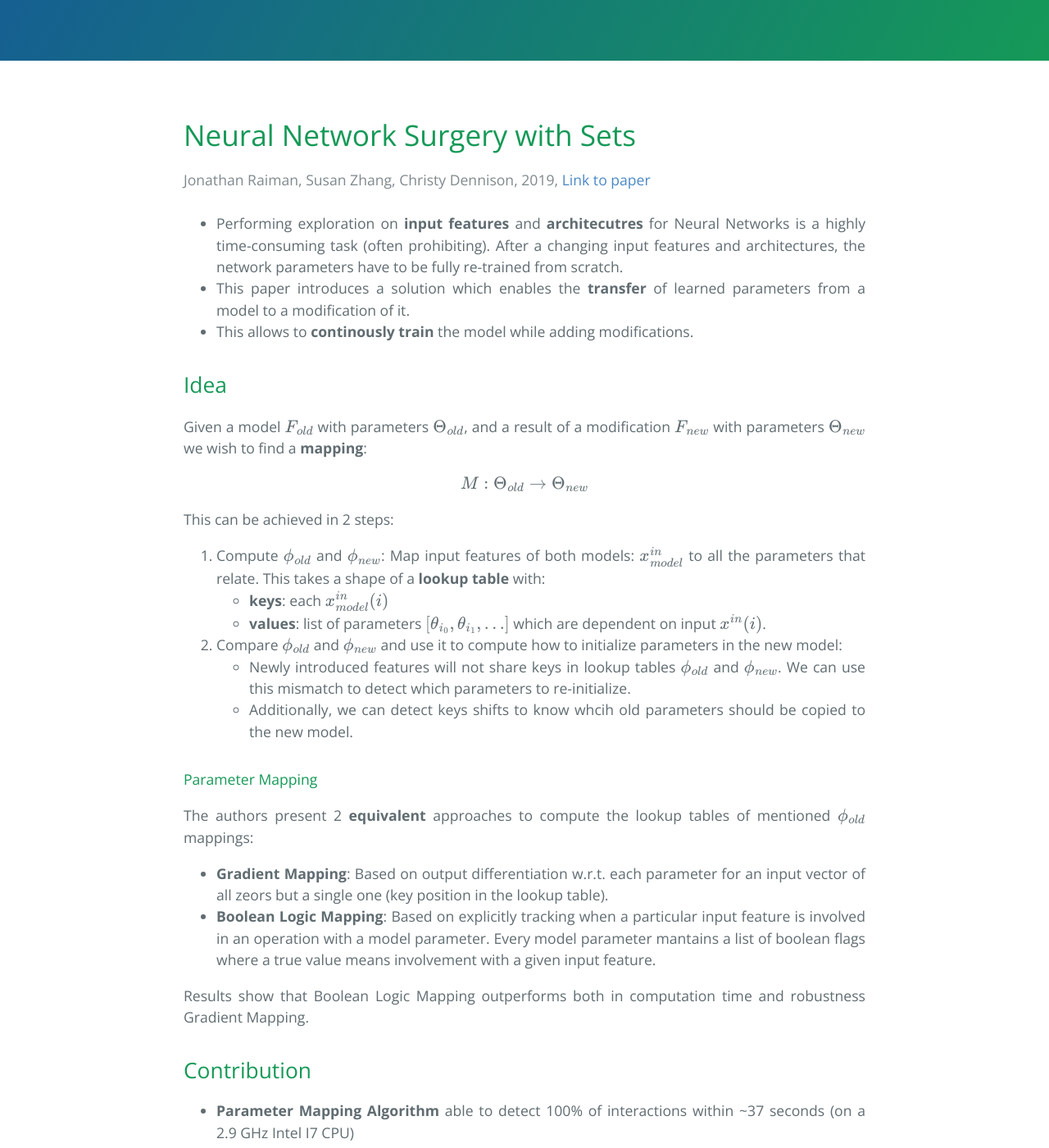
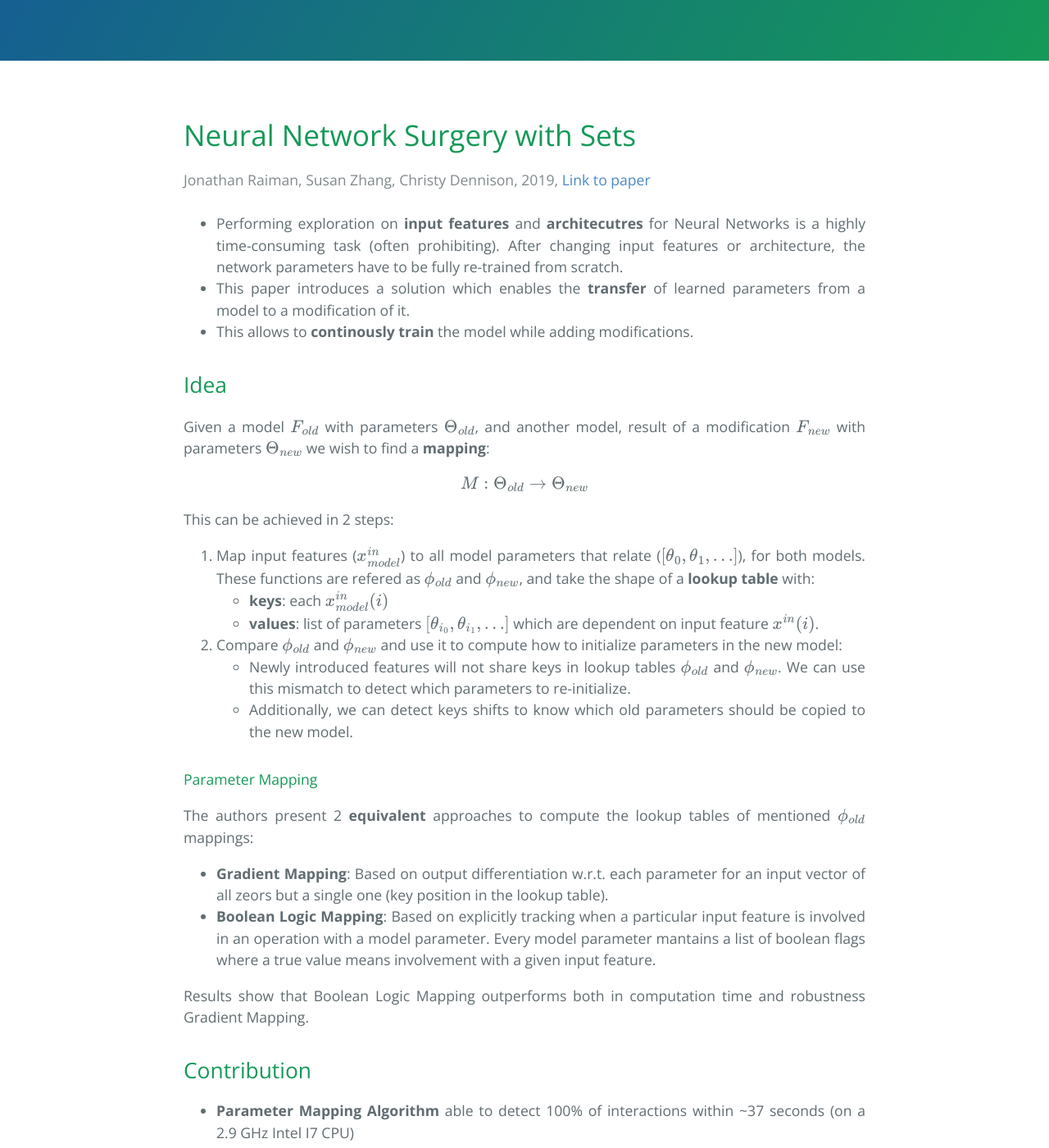
Before and after one commit to CampusAI/CampusAI.github.io, a Jekyll site: the page built from _papers/NN_surgery_sets.md, in a window 1280 px wide and 1400 px high, scrolled down 309 px. Shown: the whole window at 82% size. Built offline with Jekyll 4.4.1, drawn with Linux system fonts in a browser that asks for light colours; formulas are drawn with MathJax 3; some of the changed text lies outside the part shown.

Commit message:
Fixed writting and added 2minpaper link

```diff
--- a/_papers/NN_surgery_sets.md
+++ b/_papers/NN_surgery_sets.md
@@ -9,12 +9,12 @@ paper-link: https://arxiv.org/abs/1912.06719
 ---
 
 - Performing exploration on **input features** and **architecutres** for Neural Networks is a highly time-consuming task (often prohibiting).
-After a changing input features and architectures, the network parameters have to be fully re-trained from scratch.
+After changing input features or architecture, the network parameters have to be fully re-trained from scratch.
 - This paper introduces a solution which enables the **transfer** of learned parameters from a model to a modification of it.
 - This allows to **continously train** the model while adding modifications.
 
 ## Idea
-Given a model $F_{old}$ with parameters $\Theta_{old}$, and a result of a modification $F_{new}$ with parameters $\Theta_{new}$ we wish to find a **mapping**:
+Given a model $F_{old}$ with parameters $\Theta_{old}$, and another model, result of a modification $F_{new}$ with parameters $\Theta_{new}$ we wish to find a **mapping**:
 
 \begin{equation}
 M : \Theta_{old} \rightarrow \Theta_{new}
@@ -22,14 +22,14 @@ M : \Theta_{old} \rightarrow \Theta_{new}
 
 This can be achieved in 2 steps:
 
-1. Compute $\phi_{old}$ and $\phi_{new}$: Map input features of both models: $x_{model}^{in}$ to all the parameters that relate.
-This takes a shape of a **lookup table** with:
+1. Map input features ($x_{model}^{in}$) to all model parameters that relate ($[\theta_{0}, \theta_{1}, ...]$), for both models.
+These functions are refered as $\phi_{old}$ and $\phi_{new}$, and take the shape of a **lookup table** with:
 - **keys**: each $x_{model}^{in}(i)$
-- **values**: list of parameters $[\theta_{i_0}, \theta_{i_1}, ...]$ which are dependent on input $x^{in}(i)$.
+- **values**: list of parameters $[\theta_{i_0}, \theta_{i_1}, ...]$ which are dependent on input feature $x^{in}(i)$.
 
 2. Compare $\phi_{old}$ and $\phi_{new}$ and use it to compute how to initialize parameters in the new model:
 - Newly introduced features will not share keys in lookup tables $\phi_{old}$ and $\phi_{new}$. We can use this mismatch to detect which parameters to re-initialize.
-- Additionally, we can detect keys shifts to know whcih old parameters should be copied to the new model.
+- Additionally, we can detect keys shifts to know which old parameters should be copied to the new model.
 
 
 <!-- {% include figure.html url="/assets/images/[PATH]" description="[DESCRIPTION]" %} -->
```
Also changed, not shown: other parts of _papers/NN_surgery_sets.md (+3 -0 lines).
